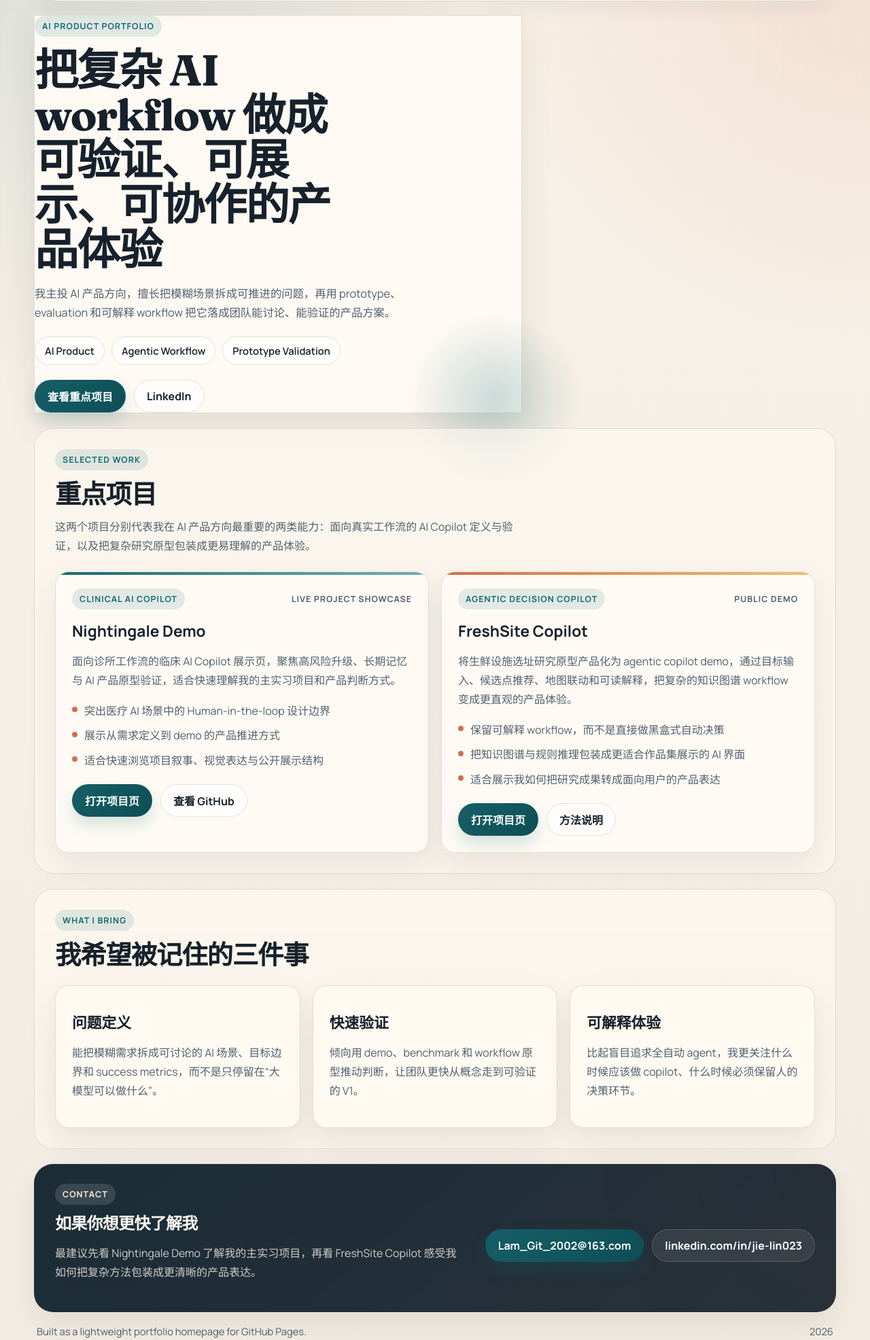
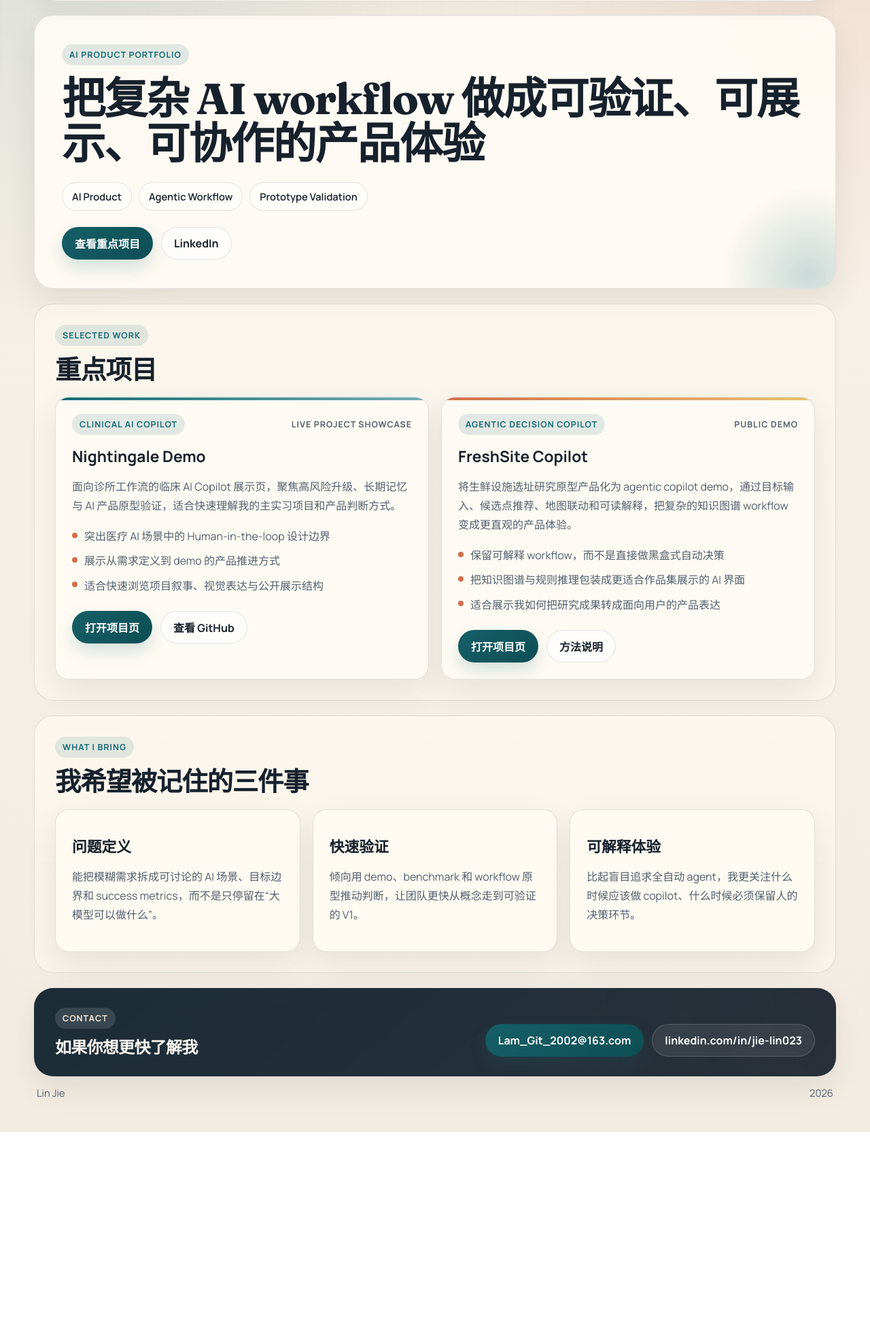
Before and after one commit to AFAY-023/afay-023.github.io, a plain HTML site: page index.html in a window 1280 px wide. Shown: the part 94-2066 px from the top of the page at 68% size. After the commit the page ends 1760 px from the top, so only its background shows below. Drawn offline with Linux system fonts and the light colour scheme.

Commit message:
Tighten portfolio homepage copy and layout

```diff
--- a/index.html
+++ b/index.html
@@ -30,10 +30,6 @@
         <div class="hero-copy hero-copy-wide">
           <span class="eyebrow" data-i18n="eyebrow">AI Product Portfolio</span>
           <h1 data-i18n="heroTitle">把复杂 AI workflow 做成可验证、可展示、可协作的产品体验</h1>
-          <p class="hero-lead" data-i18n="heroLead">
-            我主投 AI 产品方向，擅长把模糊场景拆成可推进的问题，再用 prototype、evaluation 和可解释 workflow
-            把它落成团队能讨论、能验证的产品方案。
-          </p>
           <div class="hero-meta">
             <span class="meta-chip" data-i18n="metaOne">AI Product</span>
             <span class="meta-chip" data-i18n="metaTwo">Agentic Workflow</span>
@@ -50,9 +46,6 @@
         <div class="section-head">
           <span class="section-kicker" data-i18n="projectsKicker">Selected Work</span>
           <h2 data-i18n="projectsTitle">重点项目</h2>
-          <p data-i18n="projectsIntro">
-            这两个项目分别代表我在 AI 产品方向最重要的两类能力：面向真实工作流的 AI Copilot 定义与验证，以及把复杂研究原型包装成更易理解的产品体验。
-          </p>
         </div>
 
         <div class="project-grid">
@@ -131,9 +124,6 @@
           <div>
             <span class="section-kicker" data-i18n="contactKicker">Contact</span>
             <h2 data-i18n="contactTitle">如果你想更快了解我</h2>
-            <p data-i18n="contactBody">
-              最建议先看 Nightingale Demo 了解我的主实习项目，再看 FreshSite Copilot 感受我如何把复杂方法包装成更清晰的产品表达。
-            </p>
           </div>
           <div class="contact-actions">
             <a class="primary-btn" href="mailto:Lam_Git_2002@163.com">Lam_Git_2002@163.com</a>
@@ -144,7 +134,7 @@
     </main>
 
     <footer class="footer">
-      <span data-i18n="footerText">Built as a lightweight portfolio homepage for GitHub Pages.</span>
+      <span>Lin Jie</span>
       <span id="year"></span>
     </footer>
   </div>
--- a/styles.css
+++ b/styles.css
@@ -126,14 +126,11 @@
 }
 
 .hero {
-  display: grid;
-  grid-template-columns: minmax(0, 1.5fr) minmax(320px, 0.92fr);
-  gap: 22px;
-  align-items: stretch;
+  display: block;
 }
 
 .hero-copy,
-.hero-panel,
+.hero-copy-wide,
 .project-card,
 .strength-card,
 .contact-card {
@@ -143,10 +140,15 @@
   backdrop-filter: blur(14px);
 }
 
-.hero-copy,`r`n.hero-copy-wide {
+.hero-copy,
+.hero-copy-wide {
   border-radius: var(--radius-lg);
   padding: 42px 40px;
   overflow: hidden;
+}
+
+.hero-copy-wide {
+  width: 100%;
 }
 
 .hero-copy::after {
@@ -194,8 +196,8 @@
 }
 
 .hero h1 {
-  font-size: clamp(2.5rem, 5vw, 4.6rem);
-  max-width: 10.4ch;
+  font-size: clamp(2.5rem, 5vw, 4.7rem);
+  max-width: none;
 }
 
 .hero-lead,
@@ -219,7 +221,7 @@
   display: flex;
   flex-wrap: wrap;
   gap: 10px;
-  margin-top: 20px;
+  margin-top: 24px;
 }
 
 .meta-chip {
@@ -238,7 +240,7 @@
   display: flex;
   flex-wrap: wrap;
   gap: 12px;
-  margin-top: 22px;
+  margin-top: 24px;
 }
 
 .primary-btn,
@@ -322,6 +324,7 @@
 
 .section-head h2 {
   font-size: clamp(1.8rem, 3vw, 3rem);
+  margin-bottom: 0;
 }
 
 .section-head p {
@@ -333,7 +336,7 @@
 .strength-grid {
   display: grid;
   gap: 18px;
-  margin-top: 24px;
+  margin-top: 20px;
 }
 
 .project-grid {
@@ -437,9 +440,9 @@
 .contact-card {
   border-radius: var(--radius-lg);
   padding: 28px 30px;
-  display: flex;
+  display: grid;
+  grid-template-columns: minmax(0, 1fr) auto;
   align-items: center;
-  justify-content: space-between;
   gap: 20px;
   background:
     linear-gradient(140deg, rgba(18, 36, 48, 0.96), rgba(23, 33, 43, 0.92)),
@@ -468,20 +471,18 @@
   align-items: center;
   justify-content: space-between;
   gap: 12px;
-  padding: 18px 4px 0;
+  padding: 14px 4px 0;
   color: var(--muted);
   font-size: 0.92rem;
 }
 
 @media (max-width: 980px) {
-  .hero,
   .project-grid,
   .strength-grid,
   .contact-card {
     grid-template-columns: 1fr;
   }
 
-  .hero,
   .contact-card {
     display: grid;
   }
@@ -507,6 +508,7 @@
   }
 
   .hero-copy,
+  .hero-copy-wide,
   .hero-panel,
   .section,
   .project-card,
```
